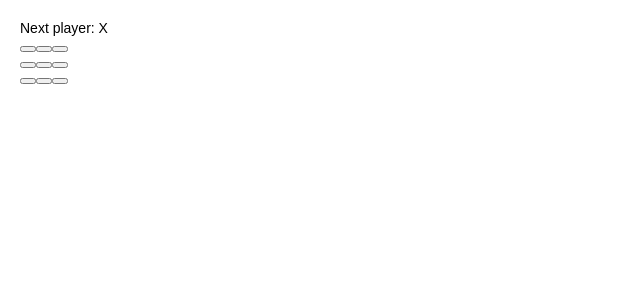
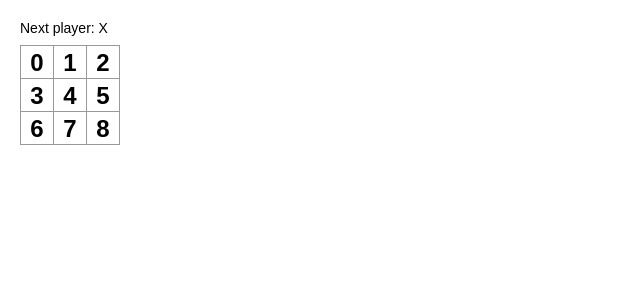
Before and after one commit to mike-neck/react-tutorial-on-typescript, a React (Create React App) app: page / in a window 1280 px wide. Shown: the top 300 px of the page, without its empty margins (0-640 px from the left). Built offline with nearby package versions, Linux system fonts and the light colour scheme.

Commit message:
add panel number

```diff
--- a/src/game.tsx
+++ b/src/game.tsx
@@ -1,36 +1,38 @@
 import * as React from "react";
-import * as styles from "./index.css";
+import "./index.css";
 
-class Square extends React.Component<{}, {}> {
+interface Tile {
+  position: number;
+}
+
+class Square extends React.Component<Tile, {}> {
   render() {
     return (
-      <button className={ styles.square }>
-        { /* TODO */ }
-      </button>
+      <button className="square">{ this.props.position }</button>
     );
   }
 }
 
 class Board extends React.Component<{}, {}> {
   renderSquare(position: number) {
-    return <Square />;
+    return <Square position={ position } />;
   }
   render() {
     let status = "Next player: X";
     return (
       <div>
-        <div className={ styles.status }>{ status }</div>
-        <div className={ styles["board-row"] }>
+        <div className="status">{ status }</div>
+        <div className="board-row">
           { this.renderSquare(0) }
           { this.renderSquare(1) }
           { this.renderSquare(2) }
         </div>
-        <div className={ styles["board-row"] }>
+        <div className="board-row">
           { this.renderSquare(3) }
           { this.renderSquare(4) }
           { this.renderSquare(5) }
         </div>
-        <div className={ styles["board-row"] }>
+        <div className="board-row">
           { this.renderSquare(6) }
           { this.renderSquare(7) }
           { this.renderSquare(8) }
@@ -43,11 +45,11 @@ class Board extends React.Component<{}, {}> {
 export class Game extends React.Component<{}, {}> {
   render() {
     return (
-      <div className={ styles.game }>
+      <div className="game">
         <div className="game-board">
           <Board />
         </div>
-        <div className={ styles["game-info"] }>
+        <div className="game-info">
           <div>{ /* status */ }</div>
           <ol>{ /* todo */ }</ol>
         </div>
```
